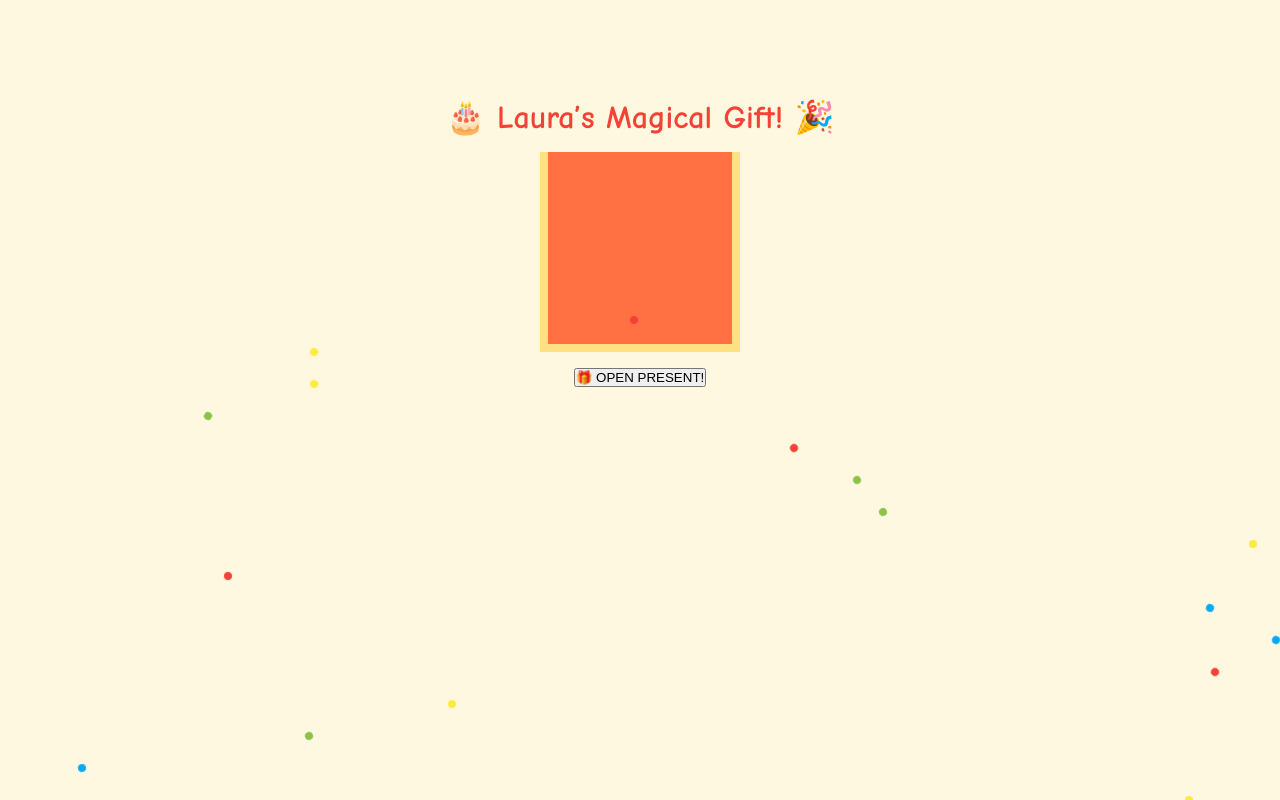
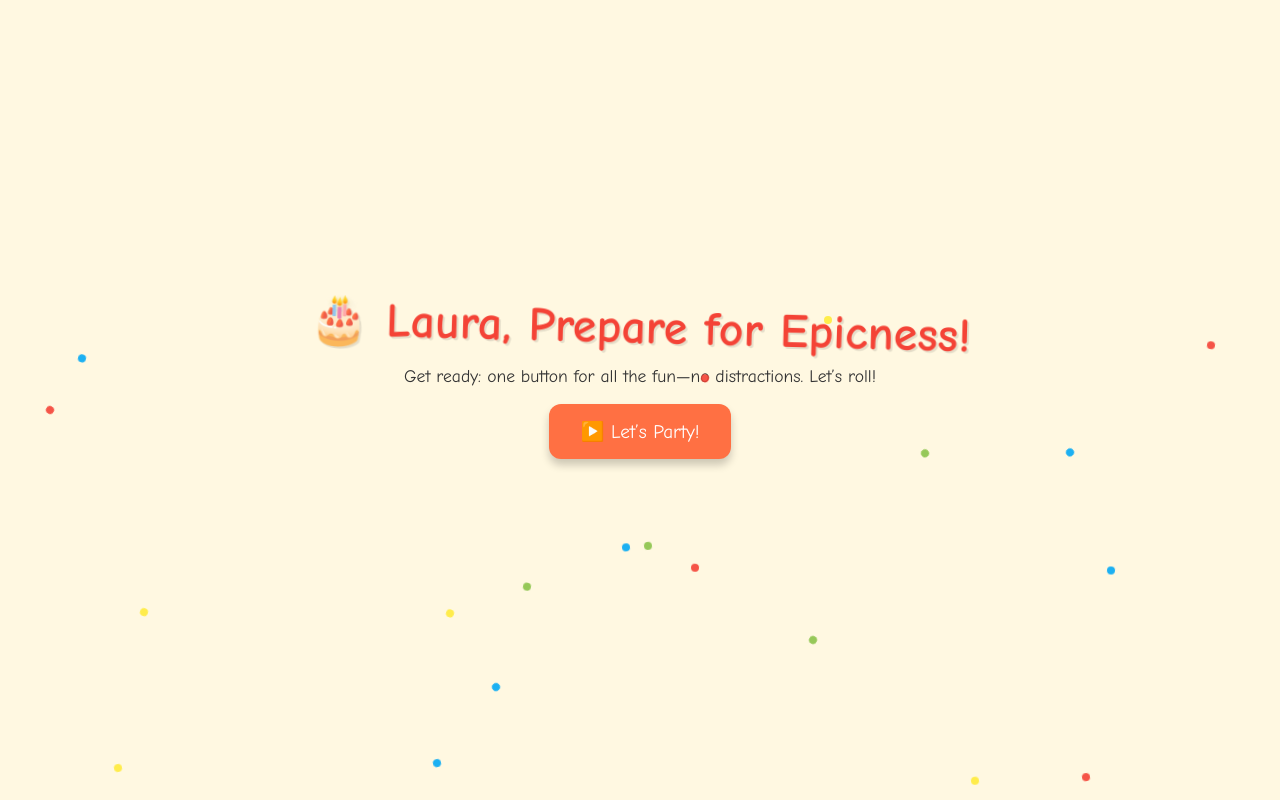
Before and after one commit to ham321/my-website, a plain HTML site: page index.html in a window 1280 px wide. Drawn offline with Linux system fonts and the light colour scheme.

Commit message:
Update index.html

```diff
--- a/index.html
+++ b/index.html
@@ -1,127 +1,155 @@
 <!DOCTYPE html>
 <html lang="en">
 <head>
-  <meta charset="UTF-8"/>
-  <meta name="viewport" content="width=device-width, initial-scale=1"/>
-  <title>🎁 Animated Present Reveal!</title>
+  <meta charset="UTF-8" />
+  <meta name="viewport" content="width=device-width, initial-scale=1" />
+  <title>🎉 Laura’s 23rd Birthday Spotlight! 🌟</title>
+  <!-- Comic Neue for maximum silliness -->
   <link href="https://fonts.googleapis.com/css2?family=Comic+Neue:wght@400;700&display=swap" rel="stylesheet">
   <style>
     :root {
-      --box-size: 200px;
-      --box-color: #ff7043;
-      --lid-color: #d32f2f;
-      --ribbon-color: #ffe082;
+      --bg: #fff8e1;
+      --primary: #d32f2f;
+      --accent: #ff7043;
+      --text: #333;
       --confetti-colors: #f44336, #ffeb3b, #8bc34a, #03a9f4;
     }
-    * { box-sizing: border-box; margin:0; padding:0; }
+    * { margin: 0; padding: 0; box-sizing: border-box; }
     body {
-      background: #fff8e1;
-      font-family: 'Comic Neue', cursive;
-      height:100vh; display:flex;
-      flex-direction:column; align-items:center; justify-content:center;
-      overflow:hidden; text-align:center;
+      background: var(--bg);
+      color: var(--text);
+      font-family: 'Comic Neue', cursive, sans-serif;
+      display: flex;
+      flex-direction: column;
+      align-items: center;
+      justify-content: center;
+      height: 100vh;
+      overflow: hidden;
+      text-align: center;
     }
-    h1 { margin-bottom:1rem; color: var(--lid-color); animation: pulse 1s infinite alternate; }
-    @keyframes pulse { from{ color: var(--lid-color);} to{color:#f44336;} }
-
-    /* Present container */
-    #present {
-      position: relative;
-      width: var(--box-size);
-      height: var(--box-size);
-      perspective: 600px;
-      margin-bottom: 1rem;
+    h1 {
+      font-size: clamp(2rem, 5vw, 3rem);
+      color: var(--primary);
+      text-shadow: 2px 2px rgba(0,0,0,0.1);
+      animation: pulse 1s infinite alternate, sway 4s infinite ease-in-out;
+      margin-bottom: 0.5rem;
     }
-    /* Box base */
-    .box-base {
-      width: 100%; height: 100%;
-      background: var(--box-color);
-      border: 8px solid var(--ribbon-color);
-      border-top: none;
-      position: absolute; bottom: 0;
-      transition: transform .8s ease-in-out;
+    @keyframes pulse {
+      from { color: var(--primary); }
+      to   { color: #f44336; }
     }
-    /* Box lid */
-    .box-lid {
-      width: 100%; height: 40%;
-      background: var(--lid-color);
-      border: 8px solid var(--ribbon-color);
-      border-bottom: none;
-      transform-origin: top center;
-      position: absolute; top: 0;
-      transition: transform .8s ease-in-out;
+    @keyframes sway {
+      0%,100% { transform: rotate(0deg); }
+      50%     { transform: rotate(3deg); }
     }
-    /* Ribbon */
-    .ribbon-vert, .ribbon-horz {
-      position: absolute;
-      background: var(--ribbon-color);
+    p {
+      font-size: 1.1rem;
+      max-width: 90vw;
+      margin-bottom: 1.5rem;
+      line-height: 1.5;
+      animation: fadeIn 1.5s ease-out;
     }
-    .ribbon-vert {
-      width:20px; height:100%;
-      left: calc(50% - 10px);
-      top:0;
+    @keyframes fadeIn {
+      from { opacity: 0; transform: translateY(20px); }
+      to   { opacity: 1; transform: translateY(0); }
     }
-    .ribbon-horz {
-      height:20px; width:100%;
-      top: calc(50% - 10px);
-      left:0;
+    .controls {
+      margin-bottom: 2rem;
     }
-
-    /* Surprise image */
+    button {
+      font-family: inherit;
+      padding: 1rem 2rem;
+      font-size: 1.2rem;
+      background: var(--accent);
+      border: none;
+      border-radius: 12px;
+      color: #fff;
+      cursor: pointer;
+      box-shadow: 0 6px 8px rgba(0,0,0,0.2);
+      animation: bounce 2s infinite;
+      transition: background 0.3s, transform 0.3s;
+    }
+    button:hover {
+      background: #ff5722;
+      transform: scale(1.1);
+    }
+    @keyframes bounce {
+      0%,100% { transform: translateY(0); }
+      50%     { transform: translateY(-10px); }
+    }
+    #reveal {
+      font-size: 1.3rem;
+      color: #444;
+      white-space: pre-line;
+      opacity: 0;
+    }
+    .slide-in {
+      animation: slideUp 1s forwards;
+    }
+    @keyframes slideUp {
+      from { opacity: 0; transform: translateY(40px); }
+      to   { opacity: 1; transform: translateY(0); }
+    }
     #surpriseImage {
-      max-width: 60vw; border-radius:12px;
-      margin-top: 1rem; opacity:0;
-      transition: opacity 1s ease 1s;
+      display: none;
+      max-width: 60vw;
+      border: 5px dashed var(--accent);
+      border-radius: 16px;
+      box-shadow: 0 8px 16px rgba(255,112,67,0.4);
     }
-
-    /* Confetti bits */
+    .floating {
+      display: block;
+      animation: float 3s ease-in-out infinite;
+      margin-top: 2rem;
+    }
+    @keyframes float {
+      0%,100%   { transform: translateY(0) rotate(0deg); }
+      25%       { transform: translateY(-10px) rotate(2deg); }
+      50%       { transform: translateY(0) rotate(0deg); }
+      75%       { transform: translateY(-10px) rotate(-2deg); }
+    }
     .confetti {
-      position:fixed; width:8px; height:8px;
-      border-radius:50%; animation: drop 3s linear infinite;
-      pointer-events:none; z-index:999;
+      position: fixed;
+      width: 8px; height: 8px;
+      border-radius: 50%;
+      opacity: 0.9;
+      animation: drop 3s linear infinite;
+      pointer-events: none;
+      z-index: 9999;
     }
     @keyframes drop {
       0%   { transform: translateY(-10vh) rotate(0deg); }
       100% { transform: translateY(110vh) rotate(360deg); }
     }
-
-    /* Open state */
-    #present.open .box-lid {
-      transform: rotateX(-75deg) translateY(-2px);
-    }
-    #present.open .box-base {
-      transform: translateY(20px) scaleY(0.9);
-    }
-    #present.open + #surpriseImage {
-      opacity: 1;
-    }
   </style>
 </head>
 <body>
 
-  <h1>🎂 Laura’s Magical Gift! 🎉</h1>
-  <div id="present">
-    <div class="box-lid"></div>
-    <div class="ribbon-vert"></div>
-    <div class="ribbon-horz"></div>
-    <div class="box-base"></div>
+  <h1>🎂 Laura, Prepare for Epicness!</h1>
+  <p>Get ready: one button for all the fun—no distractions. Let’s roll!</p>
+  <div class="controls">
+    <button id="playBtn">▶️ Let’s Party!</button>
   </div>
 
-  <button id="openBtn">🎁 OPEN PRESENT!</button>
-
-  <img id="surpriseImage" src="IMG_2831.png" alt="✨ Surprise Inside! ✨" loading="lazy"/>
+  <div id="reveal"></div>
+  <img id="surpriseImage" src="IMG_2831.png" alt="Laura's Surprise Spotlight" loading="lazy" />
 
   <!-- Audio -->
-  <audio id="tada" src="crowd-cheer.mp3"></audio>
-  <audio id="tune" src="sound-effect-happy-birthday-music-box-333245.mp3" loop></audio>
+  <audio id="drumroll" src="drumroll.mp3"></audio>
+  <audio id="mainTune" src="sound-effect-happy-birthday-music-box-333245.mp3" loop></audio>
+  <audio id="cheer" src="crowd-cheer.mp3"></audio>
+  <audio id="boing" src="boing-spring.mp3"></audio>
 
   <script>
-    const present = document.getElementById('present');
-    const openBtn = document.getElementById('openBtn');
-    const tada    = document.getElementById('tada');
-    const tune    = document.getElementById('tune');
+    const playBtn    = document.getElementById('playBtn');
+    const revealDiv  = document.getElementById('reveal');
+    const img        = document.getElementById('surpriseImage');
+    const drumroll   = document.getElementById('drumroll');
+    const mainTune   = document.getElementById('mainTune');
+    const cheer      = document.getElementById('cheer');
+    const boing      = document.getElementById('boing');
 
-    // continuous confetti
+    // endless confetti generator
     function shower() {
       const colors = getComputedStyle(document.documentElement)
                          .getPropertyValue('--confetti-colors').split(',');
@@ -129,20 +157,41 @@
       c.className = 'confetti';
       c.style.left = `${Math.random()*100}vw`;
       c.style.background = colors[Math.floor(Math.random()*colors.length)];
-      document.body.append(c);
-      setTimeout(() => c.remove(), 3000);
+      c.style.animationDuration = `${(2 + Math.random()*2).toFixed(1)}s`;
+      document.body.appendChild(c);
+      setTimeout(() => c.remove(), 4000);
     }
     setInterval(shower, 100);
 
-    openBtn.onclick = () => {
-      // start music & cheer
-      tada.play();
-      tune.play();
-      // animate
-      present.classList.add('open');
-      openBtn.disabled = true;
-      openBtn.textContent = '🥳 SURPRISE! 🥳';
-    };
+    playBtn.addEventListener('click', () => {
+      // cinematic intro
+      drumroll.play();
+      setTimeout(() => {
+        mainTune.play();
+        cheer.play();
+      }, 2000);
+
+      // reveal text
+      revealDiv.textContent =
+        "🎉 Surprise! 🎉\n" +
+        "Laura, your shower‑karaoke legend is now official!\n" +
+        "Take your bow, dance like nobody's watching,\n" +
+        "and own this spotlight! 💃🕺";
+      revealDiv.classList.add('slide-in');
+
+      // show & float the image
+      img.classList.add('floating');
+
+      // swap button to “Bravo!”
+      playBtn.disabled = true;
+      playBtn.textContent = "👏 Bravo! 👏";
+    });
+
+    // boing on image click
+    img.addEventListener('click', () => {
+      boing.currentTime = 0;
+      boing.play();
+    });
   </script>
 </body>
 </html>
```
